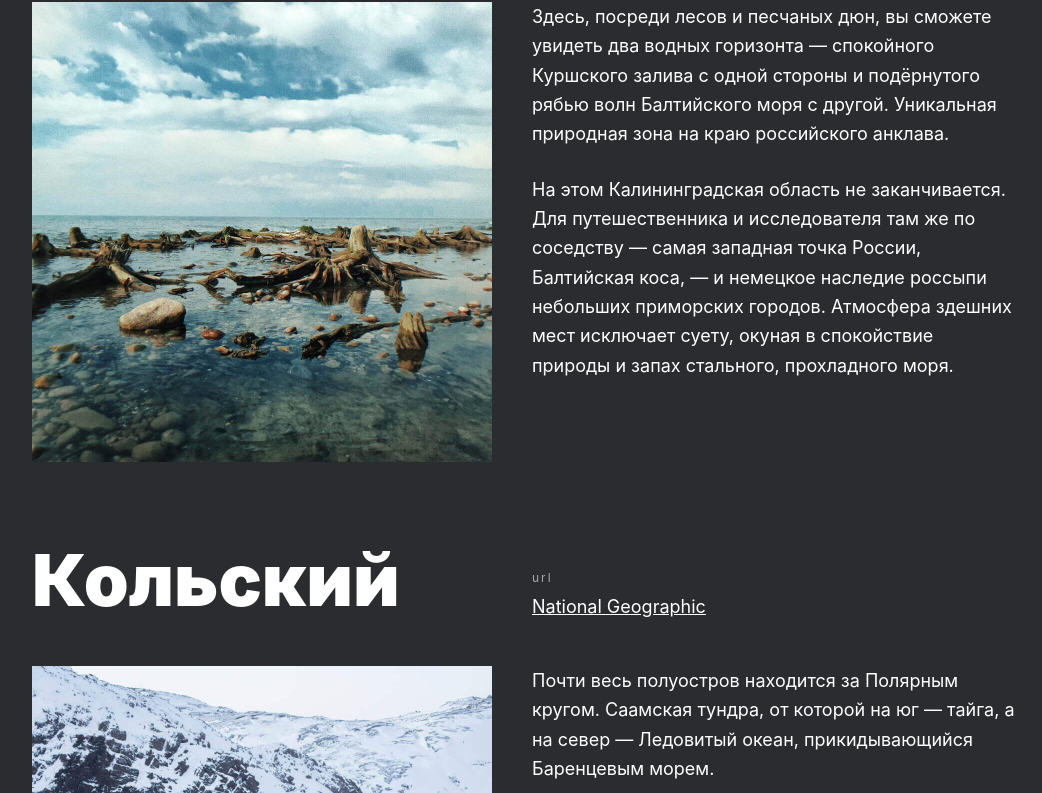
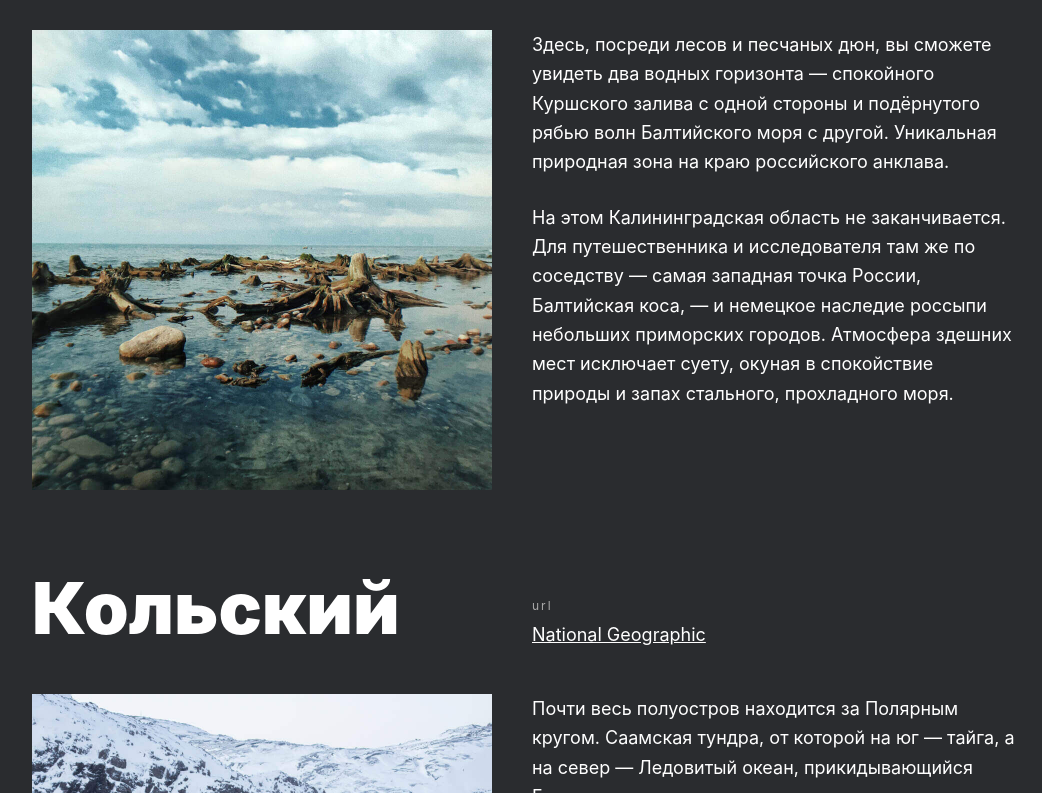
Before and after one commit to ZoyaMars/russian-travel, a plain HTML site: page index.html in a window 1280 px wide. Shown: the part 290-1083 px from the top of the page, without its empty margins (116-1158 px from the left). Drawn offline with Linux system fonts and the light colour scheme.

Commit message:
Все сломалось

```diff
--- a/Blocks/page/page.css
+++ b/Blocks/page/page.css
@@ -4,4 +4,11 @@
         color: white;
         overflow: hidden;
         text-rendering: optimizeLegibility;
+        min-width: 320px;
+        max-width: 1280px;
+        min-height: 100vh;
+        display: flex;
+        flex-direction: column;
+        margin: 0 auto;
+        padding: 28px 0 24px;
     }
```
